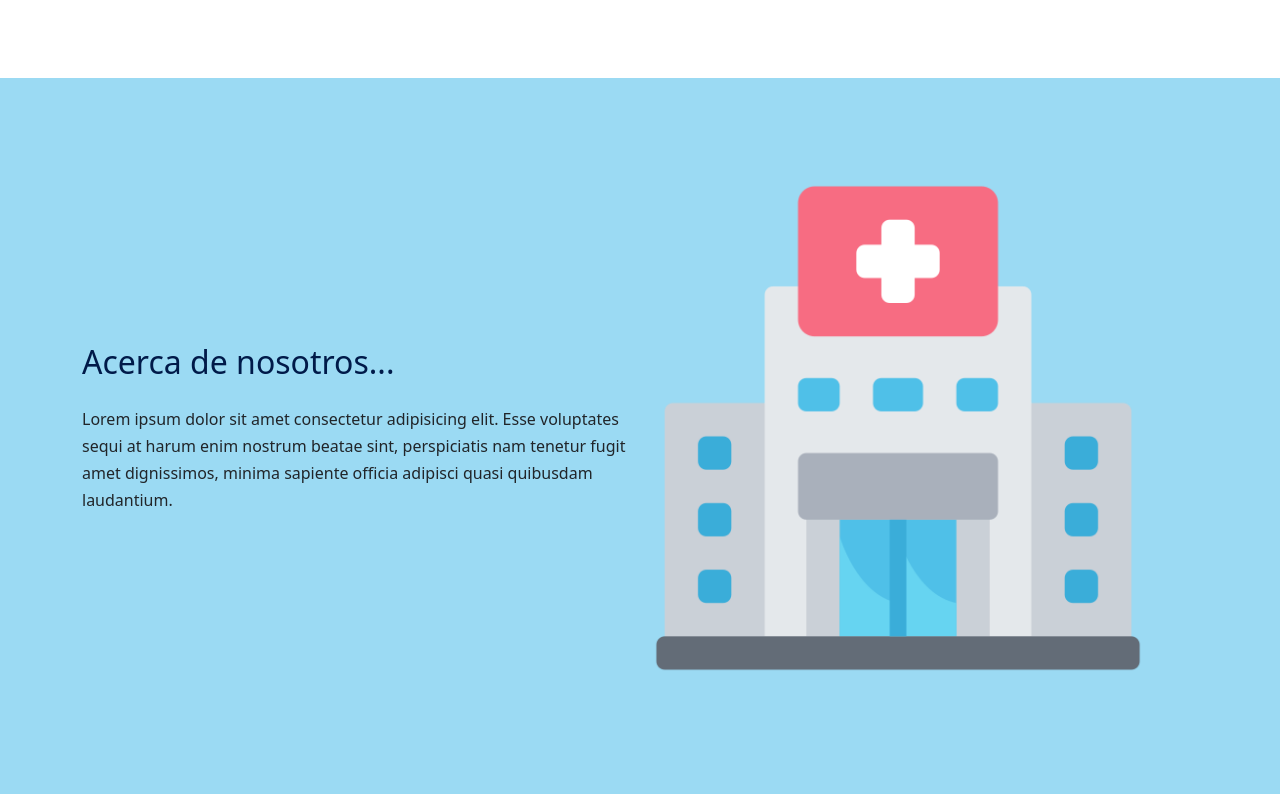
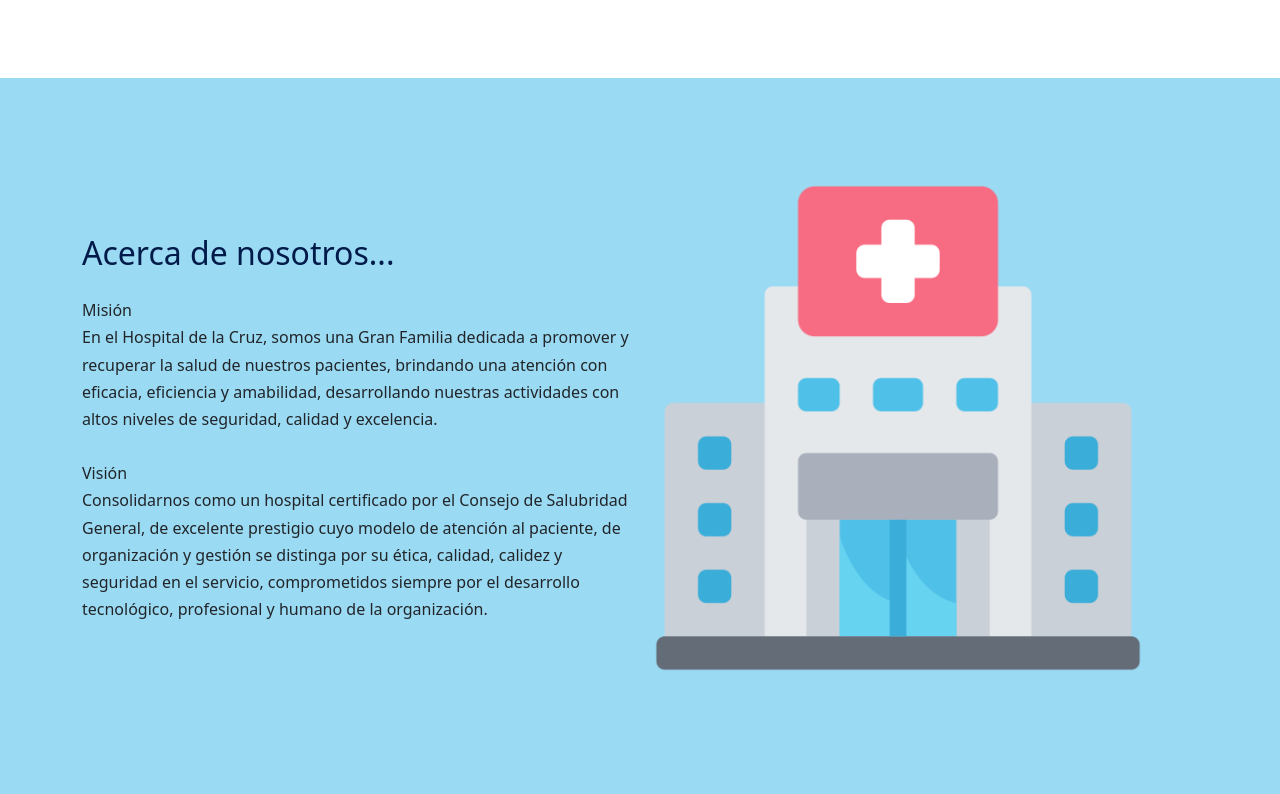
Before and after one commit to lizeth45/HDLC1, a PHP site: page / in a window 1280 px wide. Shown: the part 1454-2248 px from the top of the page. Run offline with PHP 8.4, Linux system fonts and the light colour scheme.

Commit message:
Updated/ About-Us - Index

```diff
--- a/HDLC/index.php
+++ b/HDLC/index.php
@@ -69,7 +69,11 @@
         <div class="knowledge_container container">
           <div class="knowledge_texts">
             <h2 class="subtitle">Acerca de nosotros...</h2>
-            <p class="knowledge_paragraph">Lorem ipsum dolor sit amet consectetur adipisicing elit. Esse voluptates sequi at harum enim nostrum beatae sint, perspiciatis nam tenetur fugit amet dignissimos, minima sapiente officia adipisci quasi quibusdam laudantium.</p>
+            <p class="knowledge_paragraph">Misión <br>
+              En el Hospital de la Cruz, somos una Gran Familia dedicada a promover y recuperar la salud de nuestros pacientes, brindando una atención con eficacia, eficiencia y amabilidad, desarrollando nuestras actividades con altos niveles de seguridad, calidad y excelencia.<br><br>
+              Visión<br>
+              Consolidarnos como un hospital certificado por el Consejo de Salubridad General, de excelente prestigio cuyo modelo de atención al paciente, de organización y gestión se distinga por su ética, calidad, calidez y seguridad en el servicio, comprometidos siempre por el desarrollo tecnológico, profesional y humano de la organización.
+          </p>
           </div>
 
           <figure class="knowledge_picture">
```
